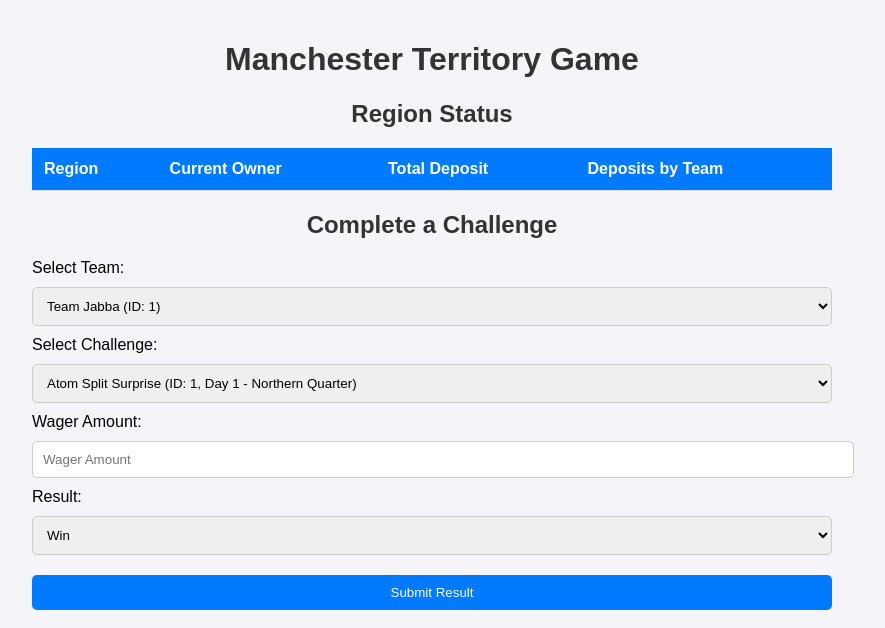
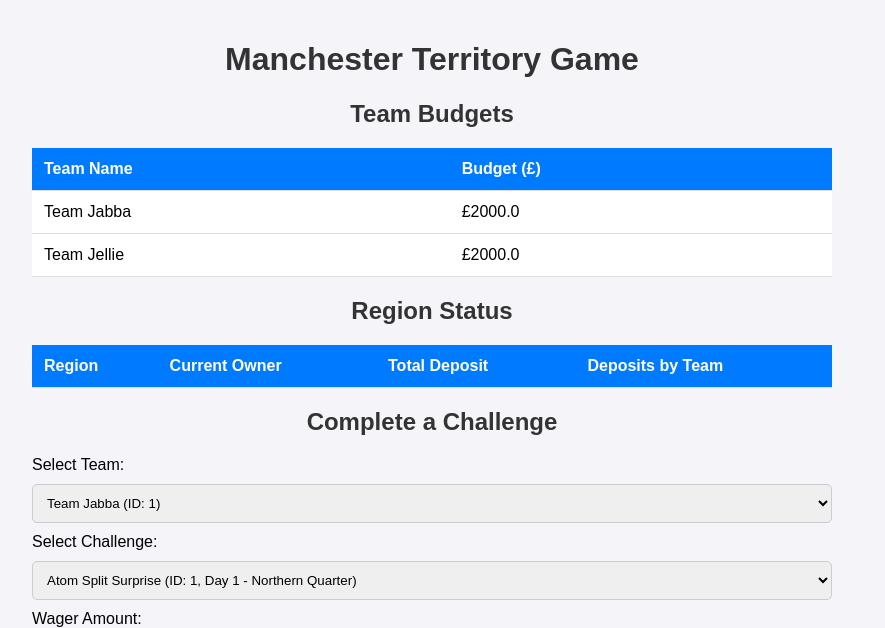
Before and after one commit to jelmerkoppelmans/manchestergame, a Flask app: template templates/index.html in a window 1280 px wide. Shown: the top 628 px of the page, without its empty margins (208-1093 px from the left). Run offline with Flask 3, Linux system fonts and the light colour scheme; the template is opened without the code that fills it: values that come from a table or form of the project are taken from there, others are empty; data comes from the database, SQL or seed files in the repository; some libraries are stand-ins or nearby versions.

Commit message:
Add team budgets

```diff
--- a/templates/index.html
+++ b/templates/index.html
@@ -12,6 +12,25 @@
 
     <div class="container">
         <h1>Manchester Territory Game</h1>
+
+        <!-- Team Budgets Display -->
+        <h2>Team Budgets</h2>
+        <table>
+            <thead>
+                <tr>
+                    <th>Team Name</th>
+                    <th>Budget (£)</th>
+                </tr>
+            </thead>
+            <tbody>
+                {% for team in teams %}
+                <tr>
+                    <td>{{ team.name }}</td>
+                    <td>£{{ team.budget }}</td>
+                </tr>
+                {% endfor %}
+            </tbody>
+        </table>
 
         <!-- Region Status Table -->
         <h2>Region Status</h2>
```
